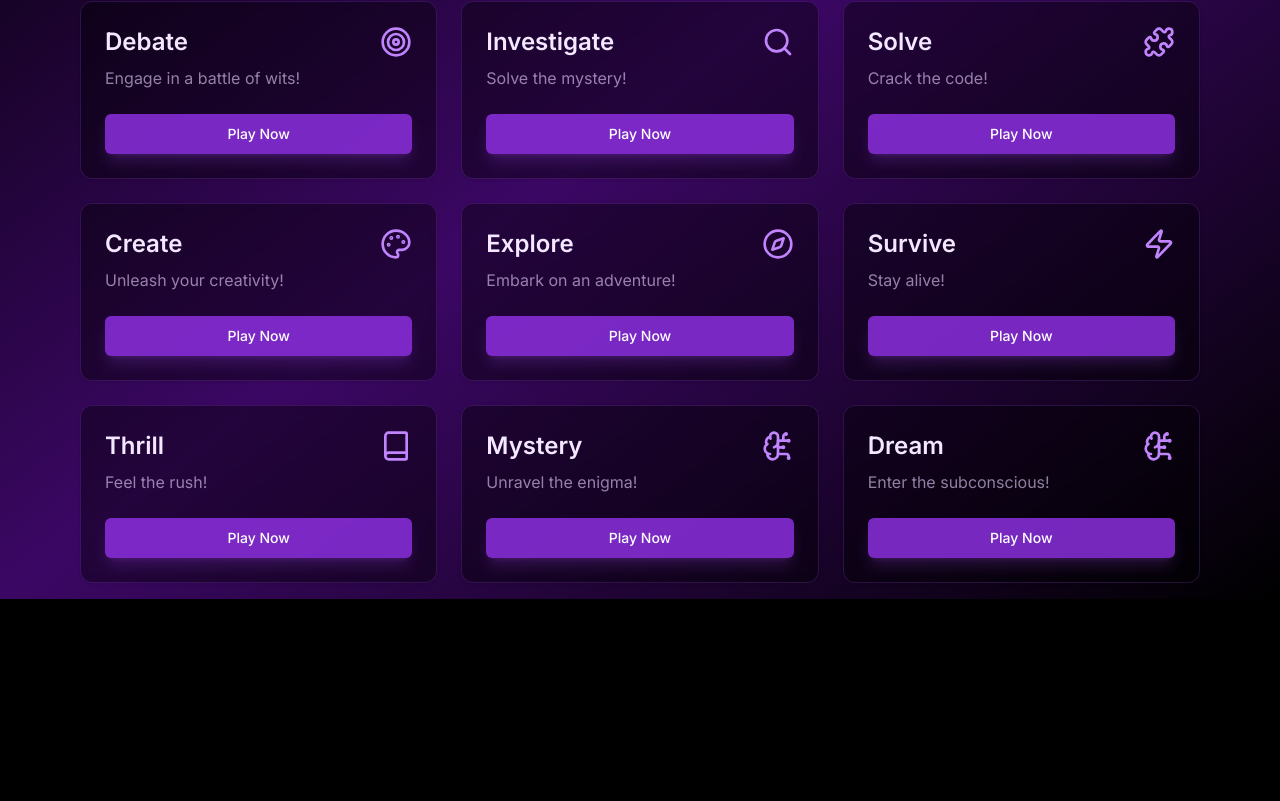
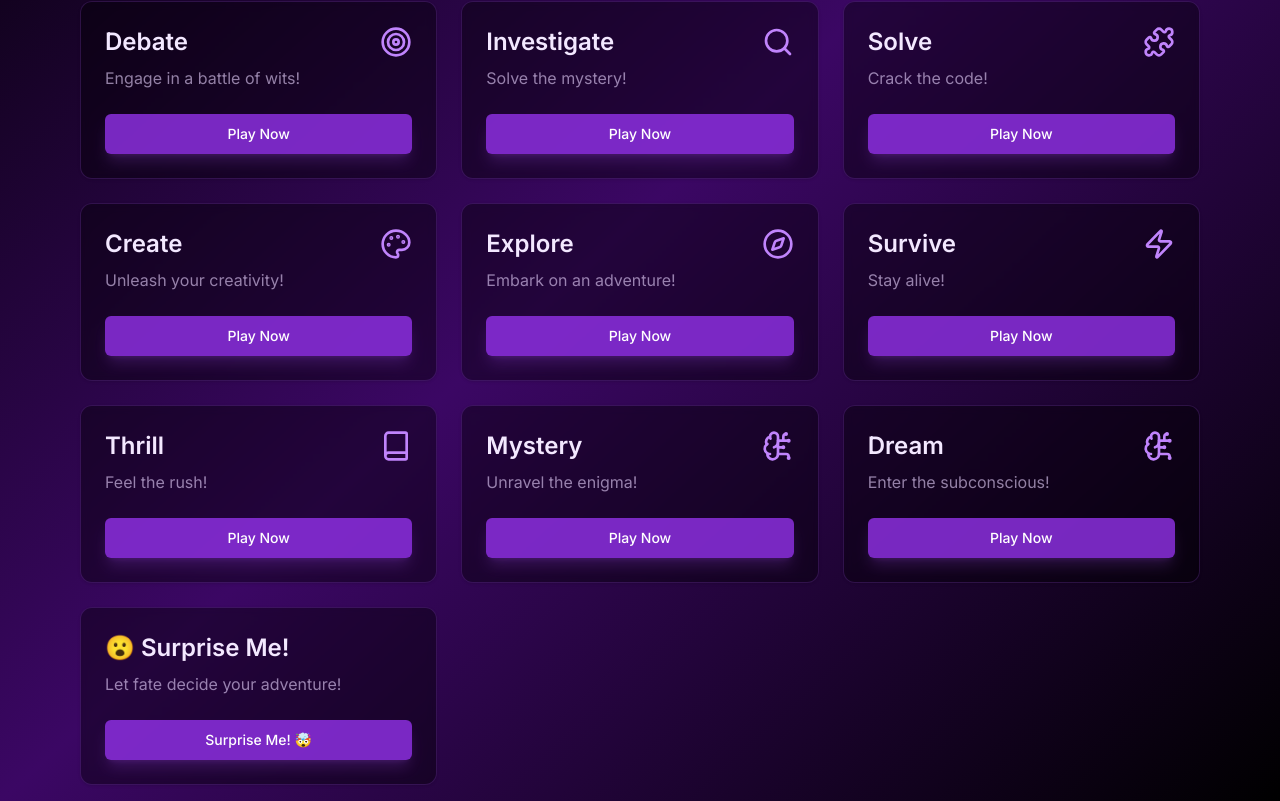
Before and after one commit to sohini1728/ai-chat-game, a Next.js app: page /modes in a window 1280 px wide. Shown: the part 369-1170 px from the top of the page. Before the commit the page ends 968 px from the top, so only its background shows below. Built offline with nearby package versions, Linux system fonts and the light colour scheme.

Commit message:
My changes to character selection

```diff
--- a/app/modes/page.tsx
+++ b/app/modes/page.tsx
@@ -1,4 +1,5 @@
 "use client";
+
 import { TypewriterEffectSmooth } from "@/components/ui/typewriter-effect";
 import { Card, CardContent, CardFooter } from "@/components/ui/card";
 import { Button } from "@/components/ui/button";
@@ -16,6 +17,7 @@ import {
   BrainCircuit,
 } from "lucide-react";
 import Link from "next/link";
+import SurpriseMeCard from "@/components/SurpriseMeCard";
 
 export default function Home() {
   const words = [
@@ -100,6 +102,11 @@ export default function Home() {
     },
   ];
 
+  const handleSurpriseMe = () => {
+    const randomMode = gameModes[Math.floor(Math.random() * gameModes.length)];
+    window.location.href = randomMode.href;
+  };
+
   return (
     <div className="min-h-screen bg-gradient-to-br from-black via-purple-950 to-black text-white flex items-center justify-center p-4 overflow-hidden">
       <div className="max-w-6xl w-full space-y-12 relative">
@@ -143,6 +150,30 @@ export default function Home() {
               </CardFooter>
             </Card>
           ))}
+
+          <Card
+            className="group bg-black/40 border-purple-500/20 backdrop-blur-sm hover:bg-black/60 transition-all duration-300 hover:scale-105 hover:border-purple-500/40"
+          >
+            <CardContent className="pt-6 space-y-4">
+              <div className="space-y-2">
+                <h2 className="text-2xl font-semibold text-purple-100 group-hover:text-purple-300 transition-colors">
+                  😮 Surprise Me!
+                </h2>
+                <p className="text-purple-200/60 group-hover:text-purple-200/80 transition-colors">
+                  Let fate decide your adventure!
+                </p>
+              </div>
+            </CardContent>
+            <CardFooter>
+              <Button
+                onClick={handleSurpriseMe}
+                className="w-full bg-purple-600/80 hover:bg-purple-500 text-white shadow-lg shadow-purple-500/20 transition-all duration-300 hover:shadow-purple-500/40"
+                size="lg"
+              >
+                Surprise Me! 🤯
+              </Button>
+            </CardFooter>
+          </Card>
         </div>
       </div>
     </div>
--- /dev/null
+++ b/components/SurpriseMeCard.tsx
@@ -0,0 +1,48 @@
+import { characters, Character, Mode } from "@/lib/characters";
+import { Card, CardContent, CardFooter } from "@/components/ui/card";
+import { Button } from "@/components/ui/button";
+import Link from "next/link";
+
+interface SurpriseMeCardProps {
+  onSelect: (character: Character) => void;
+}
+
+const SurpriseMeCard = ({ onSelect }: SurpriseMeCardProps) => {
+  const handleSurpriseMe = () => {
+    const modes = Object.keys(characters);
+    const randomMode = modes[Math.floor(Math.random() * modes.length)];
+    const randomCharacterIndex = Math.floor(Math.random() * characters[randomMode].length);
+    const randomCharacter = characters[randomMode][randomCharacterIndex];
+    onSelect(randomCharacter);
+    // Redirect to the game page
+    window.location.href = `/start?mode=${randomMode}&character=${randomCharacter.id}`;
+  };
+
+  return (
+    <Link href="/start">
+      <Card className="group bg-black/40 border-purple-500/20 backdrop-blur-sm hover:bg-black/60 transition-all duration-300 hover:scale-105 hover:border-purple-500/40">
+        <CardContent className="pt-6 space-y-4">
+          <div className="space-y-2">
+            <h2 className="text-2xl font-semibold text-purple-100 group-hover:text-purple-300 transition-colors">
+              Surprise Me!
+            </h2>
+            <p className="text-purple-200/60 group-hover:text-purple-200/80 transition-colors">
+              Pick a random character and start the adventure!
+            </p>
+          </div>
+        </CardContent>
+        <CardFooter>
+          <Button
+            onClick={handleSurpriseMe}
+            className="w-full bg-purple-600/80 hover:bg-purple-500 text-white shadow-lg shadow-purple-500/20 transition-all duration-300 hover:shadow-purple-500/40"
+            size="lg"
+          >
+            Surprise Me!
+          </Button>
+        </CardFooter>
+      </Card>
+    </Link>
+  );
+};
+
+export default SurpriseMeCard;
--- a/components/character-selection.tsx
+++ b/components/character-selection.tsx
@@ -5,10 +5,11 @@ import { motion } from "framer-motion";
 import Image from "next/image";
 import { CardContainer, CardBody, CardItem } from "@/components/ui/3d-card";
 import { characters, Character, Mode } from "@/lib/characters";
+import SurpriseMeCard from "@/components/SurpriseMeCard";
 
 interface CharacterSelectionProps {
   onSelect: (character: Character) => void;
-  mode: Mode;
+  mode: Mode | "surprise";
 }
 
 export default function CharacterSelection({
@@ -18,11 +19,13 @@ export default function CharacterSelection({
   const [selectedId, setSelectedId] = useState<string | null>(null);
 
   useEffect(() => {
-    // Select first character by default
-    const firstCharacter = characters[mode][0];
-    if (firstCharacter) {
-      setSelectedId(firstCharacter.id);
-      onSelect(firstCharacter);
+    if (mode !== "surprise") {
+      // Select first character by default
+      const firstCharacter = characters[mode][0];
+      if (firstCharacter) {
+        setSelectedId(firstCharacter.id);
+        onSelect(firstCharacter);
+      }
     }
   }, [mode, onSelect]);
 
@@ -30,6 +33,19 @@ export default function CharacterSelection({
     setSelectedId(character.id);
     onSelect(character);
   };
+
+  if (mode === "surprise") {
+    return (
+      <SurpriseMeCard
+        onSelect={(character) => {
+          // Handle surprise me selection
+          const randomMode = Object.keys(characters)[Math.floor(Math.random() * Object.keys(characters).length)];
+          const randomCharacter = characters[randomMode][Math.floor(Math.random() * characters[randomMode].length)];
+          onSelect(randomCharacter);
+        }}
+      />
+    );
+  }
 
   return (
     <div className="space-y-8">
@@ -72,14 +88,6 @@ export default function CharacterSelection({
                       alt={character.name}
                     />
                   </CardItem>
-                  {/* <CardItem
-                    translateZ={20}
-                    as="button"
-                    onClick={() => handleSelect(character)}
-                    className="px-4 py-2 mt-4 rounded-xl bg-black dark:bg-white dark:text-black text-white text-xs font-bold"
-                  >
-                    Select Character
-                  </CardItem> */}
                 </CardBody>
               </CardContainer>
             </motion.div>
```
